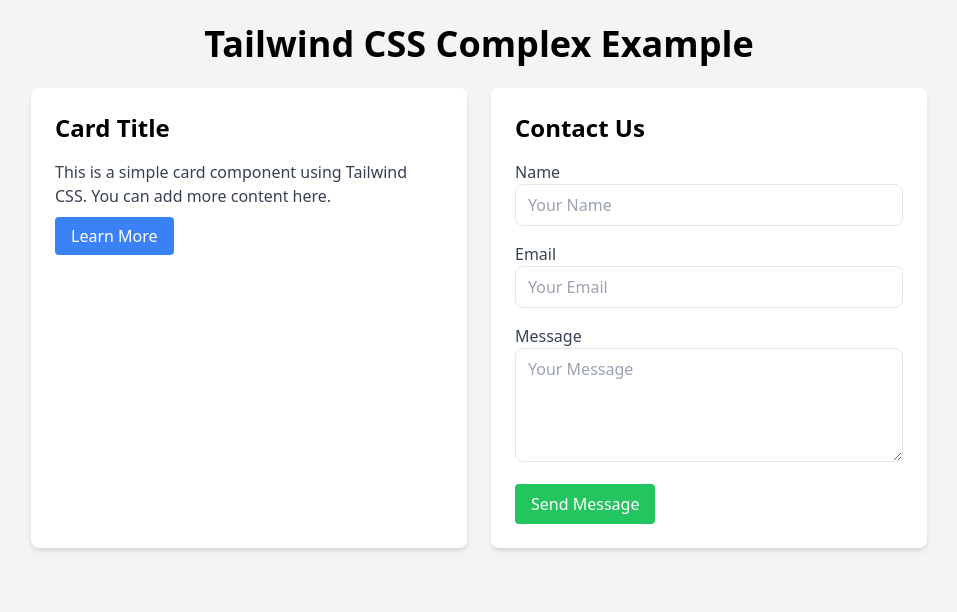
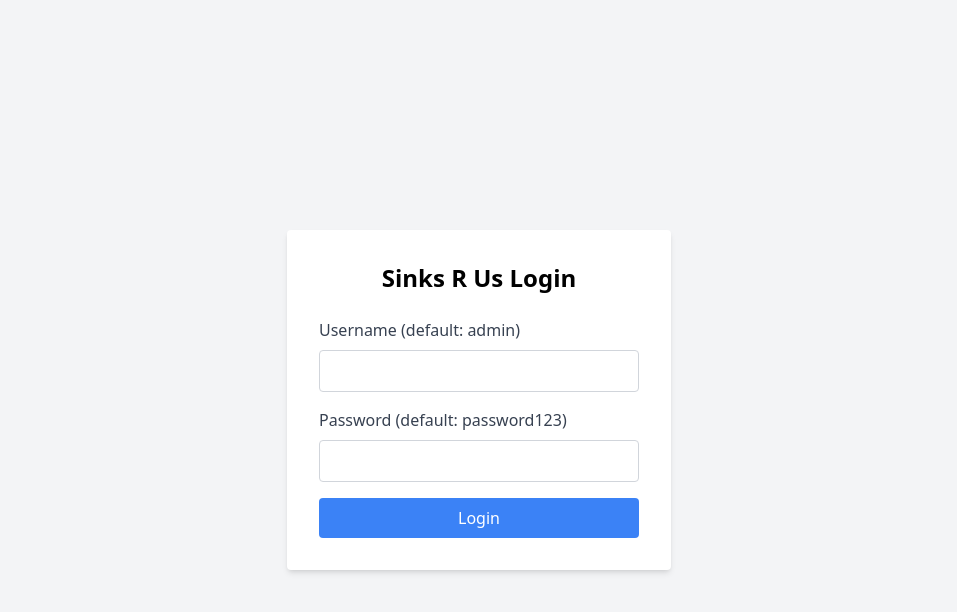
Before and after one commit to jaymontagudar/sinkssys, a plain HTML site: page index.html in a window 1280 px wide. Shown: the whole page, without its empty margins (161-1118 px from the left). Drawn offline with nearby package versions, Linux system fonts and the light colour scheme.

Commit message:
index and employee tab

```diff
--- a/index.html
+++ b/index.html
@@ -1,56 +1,43 @@
-
 <!DOCTYPE html>
 <html lang="en">
 <head>
     <meta charset="UTF-8">
     <meta name="viewport" content="width=device-width, initial-scale=1.0">
-    <title>Tailwind CSS Complex Example</title>
+    <title>Login - Sinks R Us</title>
     <script src="https://cdn.tailwindcss.com"></script>
-    <style>
-        #modal:target {
-            display: flex;
+</head>
+<body class="bg-gray-100 flex justify-center items-center h-screen">
+    <div class="bg-white p-8 rounded shadow-md w-96">
+        <h1 class="text-2xl font-bold mb-6 text-center">Sinks R Us Login </h1>
+        <form id="loginForm">
+            <div class="mb-4">
+                <label for="username" class="block text-gray-700">Username (default: admin)</label>
+                <input type="text" id="username" class="w-full p-2 border border-gray-300 rounded mt-2" required>
+            </div>
+            <div class="mb-4">
+                <label for="password" class="block text-gray-700">Password (default: password123)</label>
+                <input type="password" id="password" class="w-full p-2 border border-gray-300 rounded mt-2" required>
+            </div>
+            <button type="submit" class="w-full bg-blue-500 text-white p-2 rounded">Login</button>
+        </form>
+    </div>
+
+    <script>
+    document.getElementById('loginForm').addEventListener('submit', function(e) {
+        e.preventDefault();
+        const username = document.getElementById('username').value;
+        const password = document.getElementById('password').value;
+
+        // Set predefined username and password
+        const correctUsername = 'admin';
+        const correctPassword = 'password123';
+
+        if (username === correctUsername && password === correctPassword) {
+            window.location.href = 'employee_list.html';
+        } else {
+            alert('Incorrect username or password');
         }
-    </style>
-</head>
-<body class="bg-gray-100 p-6">
-    <div class="max-w-4xl mx-auto">
-        <h1 class="text-4xl font-bold text-center mb-6">Tailwind CSS Complex Example</h1>
-
-        <div class="grid grid-cols-1 md:grid-cols-2 gap-6">
-            <div class="bg-white shadow-md rounded-lg p-6">
-                <h2 class="text-2xl font-semibold mb-4">Card Title</h2>
-                <p class="text-gray-700 mb-4">This is a simple card component using Tailwind CSS. You can add more content here.</p>
-                <a href="#modal" class="bg-blue-500 text-white px-4 py-2 rounded hover:bg-blue-600">Learn More</a>
-            </div>
-
-            <div class="bg-white shadow-md rounded-lg p-6">
-                <h2 class="text-2xl font-semibold mb-4">Contact Us</h2>
-                <form>
-                    <div class="mb-4">
-                        <label class="block text-gray-700" for="name">Name</label>
-                        <input type="text" id="name" class="border rounded-lg w-full py-2 px-3" placeholder="Your Name" required>
-                    </div>
-                    <div class="mb-4">
-                        <label class="block text-gray-700" for="email">Email</label>
-                        <input type="email" id="email" class="border rounded-lg w-full py-2 px-3" placeholder="Your Email" required>
-                    </div>
-                    <div class="mb-4">
-                        <label class="block text-gray-700" for="message">Message</label>
-                        <textarea id="message" class="border rounded-lg w-full py-2 px-3" rows="4" placeholder="Your Message" required></textarea>
-                    </div>
-                    <button type="submit" class="bg-green-500 text-white px-4 py-2 rounded hover:bg-green-600">Send Message</button>
-                </form>
-            </div>
-        </div>
-
-        <!-- Modal -->
-        <div id="modal" class="fixed inset-0 flex items-center justify-center hidden bg-gray-800 bg-opacity-50">
-            <div class="bg-white rounded-lg p-6">
-                <h2 class="text-lg font-semibold">Modal Title</h2>
-                <p>This is the content of the modal.</p>
-                <a href="#" class="mt-4 bg-red-500 text-white px-4 py-2 rounded">Close</a>
-            </div>
-        </div>
-    </div>
+    });
+</script>
 </body>
 </html>
```
Also changed, not shown: employee_list.html (added, +4 -0 lines).
